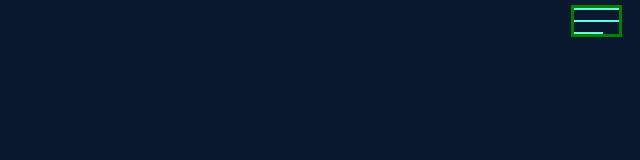
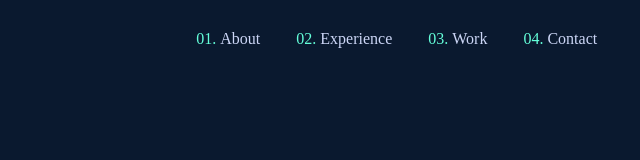
Before and after one commit to Mangelsanm/Portafolio, a plain HTML site: page index.html in a window 1280 px wide. Shown: the whole page, without its empty margins (640-1280 px from the left). Drawn offline with Linux system fonts and the light colour scheme.

Commit message:
Cambios para vista web (1024px) terminada

```diff
--- a/menu.css
+++ b/menu.css
@@ -52,9 +52,22 @@ header .container {
 }
 
 @media(min-width:1024px) {
-    /* .menu-container{
+    .menu-container{
         display: none;
-    } */
+    }
+
+    .nav-menu {
+        width: auto;
+        height: auto;
+        margin: 0;
+        float: right;
+        display: flex;
+    }
+
+    .nav-menu li {
+        margin-left: 60px;
+        padding: 0;
+    }
 
     /* body {
         border: solid red;
--- a/menubar.css
+++ b/menubar.css
@@ -8,8 +8,8 @@
 
   .menu-container {
     float: right;
-    margin: 5px;
-    border: solid green;
+    margin: 15px;
+    /* border: solid green; */
     cursor: pointer;
     /* position: absolute;
     top: 2%;
```
